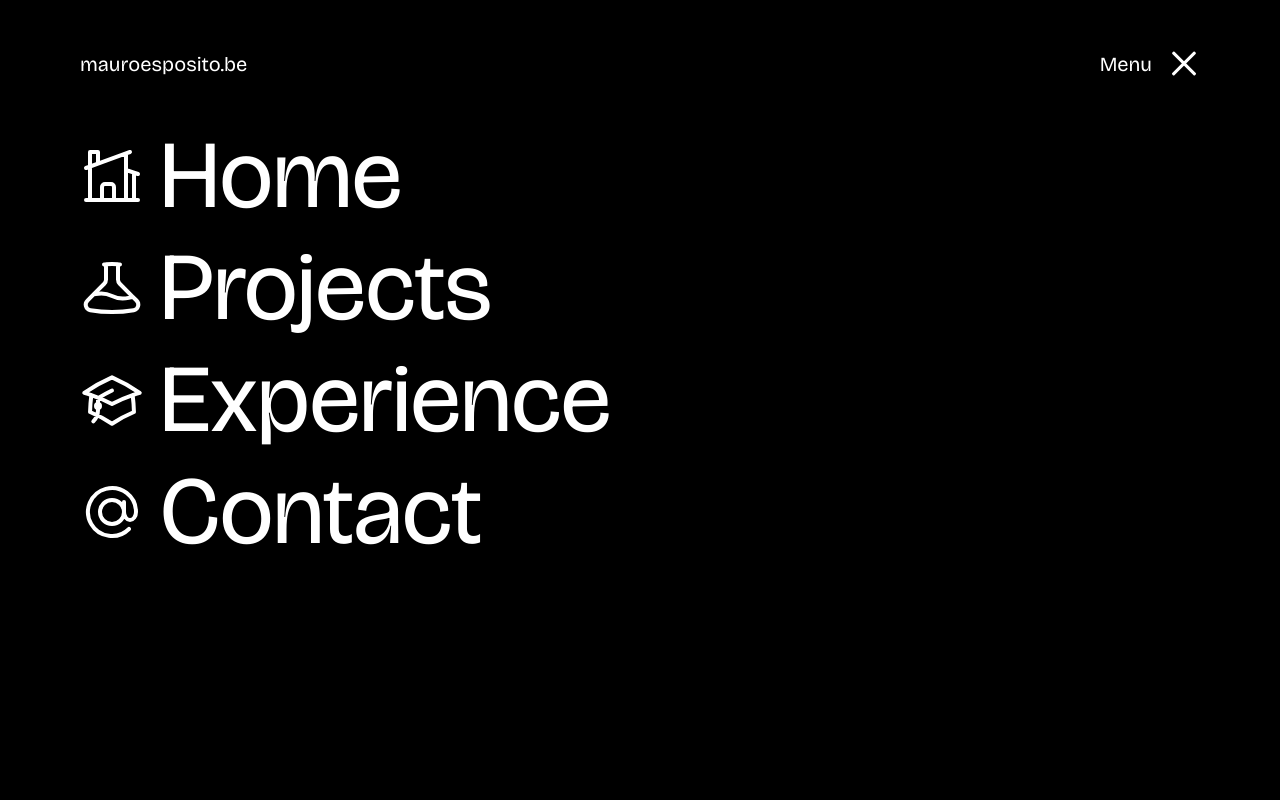
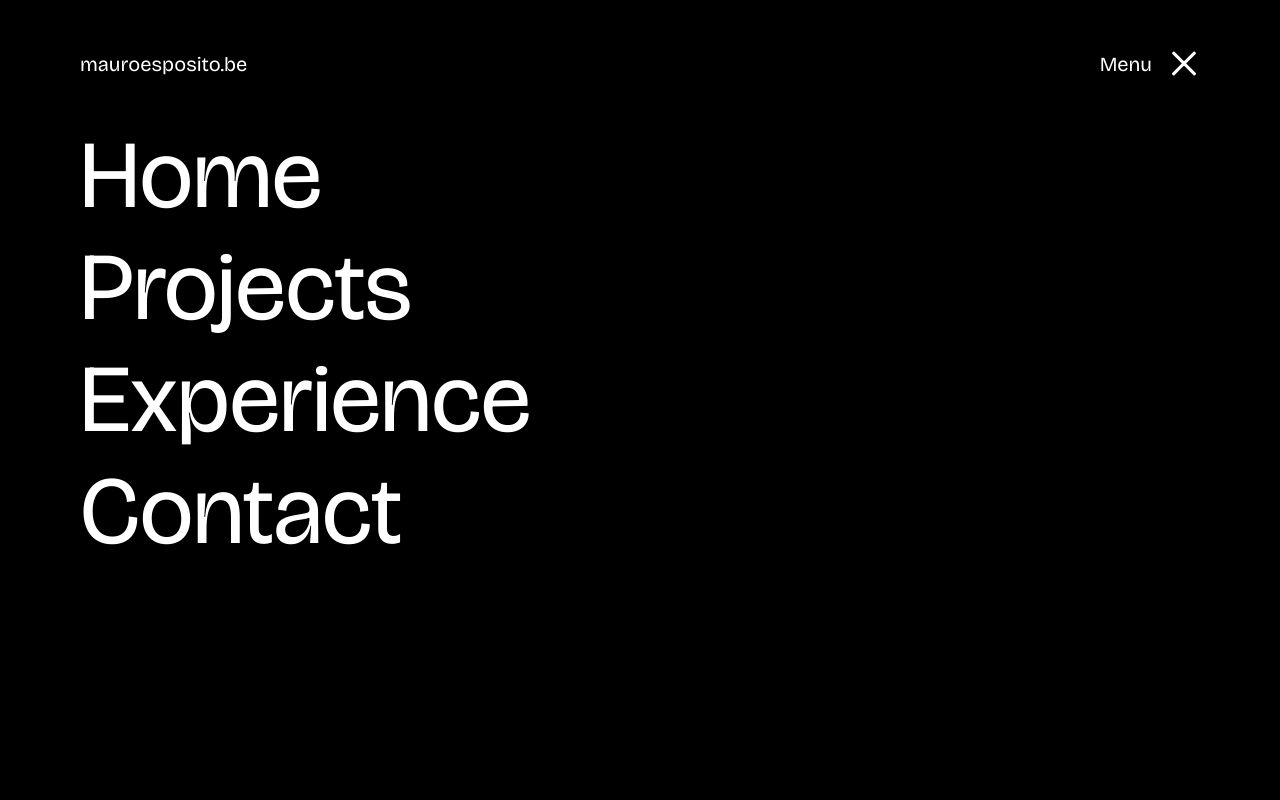
Before and after one commit to MorroCodes/2k25-portfolio, a SvelteKit app: page /experience in a window 1280 px wide. Both pictures are taken after a click on the element 1184 px from the left and 64 px from the top of the page. Shown: the top 800 px of the page. Built offline with nearby package versions, Linux system fonts and the light colour scheme.

Commit message:
Abstract menu links and add icon animation

```diff
--- /dev/null
+++ b/src/lib/components/MenuLink.svelte
@@ -0,0 +1,35 @@
+<script lang="ts">
+    let {url, text, page, icon} = $props();
+    import gsap from "gsap";
+    import { onMount } from "svelte";
+    let link: Element;
+    let iconContainer: Element;
+    let animation: gsap.core.Timeline;
+    onMount(() => {
+        animation = gsap.timeline({paused:true })
+        animation.to(iconContainer, {
+            width: getAutoWidth(),
+            duration: .3
+        })
+    });
+
+    function getAutoWidth() {
+        return iconContainer.querySelector('svg')?.getBoundingClientRect().width;
+    }
+
+
+</script>
+
+<a href="{url}"
+aria-current={page.url.pathname === '{url}'}
+bind:this={link}
+on:mouseenter={() => { animation.play() }}
+on:mouseleave={() => { animation.reverse() }}
+>
+    <div class="flex items-center group-hover:opacity-60 hover:!opacity-100 transition duration-300">
+        <span class="icon w-0 overflow-hidden" bind:this={iconContainer}>
+            {@html icon}
+        </span>
+        {text}
+    </div>
+</a>
--- a/src/lib/components/ProjectTeaser.svelte
+++ b/src/lib/components/ProjectTeaser.svelte
@@ -2,11 +2,11 @@
     import ParallaxImage from '$lib/components/ParallaxImage.svelte';
     let { imageSrc, title, year, url } = $props();
 </script>
-<article class="relative group">
-    <div class="flex justify-between flex-wrap">
+<article class="relative group mt-2">
+    <div class="flex justify-between flex-wrap items-center">
         <h2 class="gsap-title text-2xl  sm:text-5xl !normal-case">
             <span class="block clip-path-full">
-                <span class="gsap-title-row">
+                <span class="gsap-title-row mb-2">
                     {title}
                 </span>
             </span>
@@ -20,10 +20,14 @@
         </p>
     </div>
 
-    <div class="w-full relative after:absolute after:opacity-50 after:inset-0 after:bg-gradient-to-t after:from-violet-500 after:to-transparent after:transition  group-hover:after:opacity-0">
+    <div class="w-full relative after:absolute after:opacity-50 after:inset-0 after:bg-gradient-to-t after:from-violet-500 after:to-transparent after:transition  group-hover:after:opacity-0 mb-2">
         <ParallaxImage {imageSrc} imageWidth="1903" imageHeight="1080"/>
     </div>
-    <a href="{url}" class="inline-block text-xl border-b border-black sm:text-3xl after:absolute after:z-10 after:inset-0">
-        Discover
+    <a href="{url}" class="gsap-title inline-block text-xl border-b border-black sm:text-3xl after:absolute after:z-10 after:inset-0">
+        <span class="block clip-path-full">
+            <span class="gsap-title-row mb-2">
+                Discover
+            </span>
+        </span>
     </a>
 </article>
--- /dev/null
+++ b/src/lib/icons.ts
@@ -0,0 +1,4 @@
+export const homeIcon = `<svg class="size-8 md:size-16" xmlns="http://www.w3.org/2000/svg" fill="none" viewBox="0 0 24 24" stroke-width="1.5" stroke="currentColor" ><path stroke-linecap="round" stroke-linejoin="round" d="M8.25 21v-4.875c0-.621.504-1.125 1.125-1.125h2.25c.621 0 1.125.504 1.125 1.125V21m0 0h4.5V3.545M12.75 21h7.5V10.75M2.25 21h1.5m18 0h-18M2.25 9l4.5-1.636M18.75 3l-1.5.545m0 6.205 3 1m1.5.5-1.5-.5M6.75 7.364V3h-3v18m3-13.636 10.5-3.819" /></svg>`
+export const projectIcon = `<svg class="size-8 md:size-16" xmlns="http://www.w3.org/2000/svg" fill="none" viewBox="0 0 24 24" stroke-width="1.5" stroke="currentColor" ><path stroke-linecap="round" stroke-linejoin="round" d="M9.75 3.104v5.714a2.25 2.25 0 0 1-.659 1.591L5 14.5M9.75 3.104c-.251.023-.501.05-.75.082m.75-.082a24.301 24.301 0 0 1 4.5 0m0 0v5.714c0 .597.237 1.17.659 1.591L19.8 15.3M14.25 3.104c.251.023.501.05.75.082M19.8 15.3l-1.57.393A9.065 9.065 0 0 1 12 15a9.065 9.065 0 0 0-6.23-.693L5 14.5m14.8.8 1.402 1.402c1.232 1.232.65 3.318-1.067 3.611A48.309 48.309 0 0 1 12 21c-2.773 0-5.491-.235-8.135-.687-1.718-.293-2.3-2.379-1.067-3.61L5 14.5" /></svg>`
+export const experienceIcon = `<svg class="size-8 md:size-16" xmlns="http://www.w3.org/2000/svg" fill="none" viewBox="0 0 24 24" stroke-width="1.5" stroke="currentColor"><path stroke-linecap="round" stroke-linejoin="round" d="M4.26 10.147a60.438 60.438 0 0 0-.491 6.347A48.62 48.62 0 0 1 12 20.904a48.62 48.62 0 0 1 8.232-4.41 60.46 60.46 0 0 0-.491-6.347m-15.482 0a50.636 50.636 0 0 0-2.658-.813A59.906 59.906 0 0 1 12 3.493a59.903 59.903 0 0 1 10.399 5.84c-.896.248-1.783.52-2.658.814m-15.482 0A50.717 50.717 0 0 1 12 13.489a50.702 50.702 0 0 1 7.74-3.342M6.75 15a.75.75 0 1 0 0-1.5.75.75 0 0 0 0 1.5Zm0 0v-3.675A55.378 55.378 0 0 1 12 8.443m-7.007 11.55A5.981 5.981 0 0 0 6.75 15.75v-1.5" /></svg>`
+export const contactIcon = `<svg class="size-8 md:size-16" xmlns="http://www.w3.org/2000/svg" fill="none" viewBox="0 0 24 24" stroke-width="1.5" stroke="currentColor"><path stroke-linecap="round" stroke-linejoin="round" d="M16.5 12a4.5 4.5 0 1 1-9 0 4.5 4.5 0 0 1 9 0Zm0 0c0 1.657 1.007 3 2.25 3S21 13.657 21 12a9 9 0 1 0-2.636 6.364M16.5 12V8.25" /></svg>`
--- a/src/routes/+layout.svelte
+++ b/src/routes/+layout.svelte
@@ -4,29 +4,26 @@
 	import '../app.css';
 	import 'lenis/dist/lenis.css'
 	import { scrollState, initializeScroll } from '$lib/states/scrollState.svelte';
-	import gsap from "gsap";
 	import { Flip } from "gsap/all";
     import { afterNavigate, beforeNavigate } from '$app/navigation';
+    import MenuLink from '$lib/components/MenuLink.svelte';
+	import { contactIcon, experienceIcon, homeIcon, projectIcon } from '$lib/icons';
 
 	let { children } = $props();
 
 	let menuOpen = $state(false);
-	let titlesHaveAnimated = $state(false);
+	let flipState: Flip.FlipState;
+
+
 	onMount(()=> {
 		initializeScroll();
-		setTitleAnimations();
 	});
 
-
-
 	function setTitleAnimations() {
-		if (titlesHaveAnimated === true) {
-			return;
-		}
 		let animatedTitles = document.querySelectorAll('.gsap-title');
 		animatedTitles.forEach((animatedTitle) => {
-			gsap.set(animatedTitle, { opacity: 1 });
-			gsap.from(animatedTitle.querySelectorAll('.gsap-title-row'),
+			scrollState.gsap.set(animatedTitle, { opacity: 1 });
+			scrollState.gsap.from(animatedTitle.querySelectorAll('.gsap-title-row'),
 			{
                 y: '12rem',
                 rotate: '5deg',
@@ -42,20 +39,15 @@
             }
 		);
 		});
-		titlesHaveAnimated = true;
 	}
 
 	function toggleMenu() {
 		menuOpen = !menuOpen;
 	}
-    let flipState: Flip.FlipState;
 
 	beforeNavigate((navigation) => {
 		menuOpen = false;
-		titlesHaveAnimated = false;
 		flipState = Flip.getState('.gsap-flip-image');
-		console.log(navigation);
-		console.log(flipState);;
 	});
 
 	afterNavigate((navigation) => {
@@ -76,15 +68,14 @@
 	});
 
 	$effect(() => {
-
 		if (menuOpen) {
 			scrollState.lenis.stop();
-			gsap.to('#mainNavigation', {
+			scrollState.gsap.to('#mainNavigation', {
 				bottom: 0,
 				duration: .7,
 				ease: 'power2.inOut'
 			});
-			gsap.fromTo('#mainNavigation a',
+			scrollState.gsap.fromTo('#mainNavigation a',
 				{
 					opacity: 0,
 					x: '-12rem',
@@ -101,14 +92,14 @@
 
 		} else {
 			scrollState.lenis.start();
-			gsap.to('#mainNavigation a', {
+			scrollState.gsap.to('#mainNavigation a', {
 				opacity: 0,
 				x: '12rem',
 				ease: 'power3.in',
 				duration: .4,
 				stagger: -.07,
 			});
-			gsap.to('#mainNavigation', {
+			scrollState.gsap.to('#mainNavigation', {
 				bottom: '100%',
 				duration: .7,
 				ease: 'power2.inOut',
@@ -120,43 +111,21 @@
 
 </script>
 <div class="fixed bg-black top-0 left-0 right-0 bottom-full z-20 overflow-hidden" id="mainNavigation">
-	<nav class="container text-white flex flex-col text-4xl sm:text-8xl pt-16 md:pt-32 gap-4">
-		<a href="/" aria-current={page.url.pathname === '/'} class="flex items-center gap-4">
-			<svg class="size-8 md:size-16" xmlns="http://www.w3.org/2000/svg" fill="none" viewBox="0 0 24 24" stroke-width="1.5" stroke="currentColor" >
-				<path stroke-linecap="round" stroke-linejoin="round" d="M8.25 21v-4.875c0-.621.504-1.125 1.125-1.125h2.25c.621 0 1.125.504 1.125 1.125V21m0 0h4.5V3.545M12.75 21h7.5V10.75M2.25 21h1.5m18 0h-18M2.25 9l4.5-1.636M18.75 3l-1.5.545m0 6.205 3 1m1.5.5-1.5-.5M6.75 7.364V3h-3v18m3-13.636 10.5-3.819" />
-			</svg>
-			Home
-		</a>
-
-		<a href="/projects" aria-current={page.url.pathname === '/projects'} class="flex items-center gap-4">
-			<svg class="size-8 md:size-16" xmlns="http://www.w3.org/2000/svg" fill="none" viewBox="0 0 24 24" stroke-width="1.5" stroke="currentColor" >
-				<path stroke-linecap="round" stroke-linejoin="round" d="M9.75 3.104v5.714a2.25 2.25 0 0 1-.659 1.591L5 14.5M9.75 3.104c-.251.023-.501.05-.75.082m.75-.082a24.301 24.301 0 0 1 4.5 0m0 0v5.714c0 .597.237 1.17.659 1.591L19.8 15.3M14.25 3.104c.251.023.501.05.75.082M19.8 15.3l-1.57.393A9.065 9.065 0 0 1 12 15a9.065 9.065 0 0 0-6.23-.693L5 14.5m14.8.8 1.402 1.402c1.232 1.232.65 3.318-1.067 3.611A48.309 48.309 0 0 1 12 21c-2.773 0-5.491-.235-8.135-.687-1.718-.293-2.3-2.379-1.067-3.61L5 14.5" />
-			</svg>
-			  Projects
-		</a>
-
-		<a href="/experience" aria-current={page.url.pathname === '/experience'} class="flex items-center gap-4">
-			<svg class="size-8 md:size-16" xmlns="http://www.w3.org/2000/svg" fill="none" viewBox="0 0 24 24" stroke-width="1.5" stroke="currentColor">
-				<path stroke-linecap="round" stroke-linejoin="round" d="M4.26 10.147a60.438 60.438 0 0 0-.491 6.347A48.62 48.62 0 0 1 12 20.904a48.62 48.62 0 0 1 8.232-4.41 60.46 60.46 0 0 0-.491-6.347m-15.482 0a50.636 50.636 0 0 0-2.658-.813A59.906 59.906 0 0 1 12 3.493a59.903 59.903 0 0 1 10.399 5.84c-.896.248-1.783.52-2.658.814m-15.482 0A50.717 50.717 0 0 1 12 13.489a50.702 50.702 0 0 1 7.74-3.342M6.75 15a.75.75 0 1 0 0-1.5.75.75 0 0 0 0 1.5Zm0 0v-3.675A55.378 55.378 0 0 1 12 8.443m-7.007 11.55A5.981 5.981 0 0 0 6.75 15.75v-1.5" />
-			</svg>
-			Experience
-		</a>
-		<a href="/contact" aria-current={page.url.pathname === '/about'} class="flex items-center gap-4">
-			<svg class="size-8 md:size-16" xmlns="http://www.w3.org/2000/svg" fill="none" viewBox="0 0 24 24" stroke-width="1.5" stroke="currentColor">
-				<path stroke-linecap="round" stroke-linejoin="round" d="M16.5 12a4.5 4.5 0 1 1-9 0 4.5 4.5 0 0 1 9 0Zm0 0c0 1.657 1.007 3 2.25 3S21 13.657 21 12a9 9 0 1 0-2.636 6.364M16.5 12V8.25" />
-			  </svg>
-			Contact
-		</a>
+	<nav class="container text-white flex flex-col text-4xl sm:text-8xl pt-16 md:pt-32 gap-4 group">
+		<MenuLink text="Home" page={page} icon={homeIcon} url="/" />
+		<MenuLink text="Projects" page={page} icon={projectIcon} url="/projects" />
+		<MenuLink text="Experience" page={page} icon={experienceIcon} url="/experience" />
+		<MenuLink text="Contact" page={page} icon={contactIcon} url="/contact" />
 	</nav>
 </div>
 <header class="sticky top-0 h-16 md:h-32 z-20 flex items-center bg-transparent mix-blend-difference">
 	<nav class="container flex justify-between items-center gap-2 sm:text-xl transition duration-300 mix-blend-difference	text-white">
 		<a href="/" class="visibility-none">mauroesposito.be</a>
 		<div class="flex">
-			<button onclick="{toggleMenu}" class="pr-2 md:pr-4">
+			<button on:click="{toggleMenu}" class="pr-2 md:pr-4">
 				Menu
 			</button>
-			<div onclick="{toggleMenu}" class="flex items-center burger {menuOpen ? 'active': ''}" >
+			<div on:click="{toggleMenu}" class="flex items-center burger {menuOpen ? 'active': ''}" >
 				<div class="line top"></div>
 				<div class="line middle"></div>
 				<div class="line bottom"></div>
--- a/src/routes/experience/+page.svelte
+++ b/src/routes/experience/+page.svelte
@@ -11,7 +11,7 @@
       year: "2020 - 2024"
     },
     {
-      company: "Desingosource",
+      company: "Designosource",
       contribution: "Front-end developer",
       year: "2019 - 2020"
     },
@@ -32,23 +32,5 @@
         <p class="text-xl">{experience.year}</p>
       </div>
     {/each}
-
   </div>
-
 </div>
-  <!-- Content Sections -->
-  <section id="section1" class="h-screen bg-[#FAF9F6] flex items-center justify-center">
-    <h1 class="text-4xl font-bold">Light Background</h1>
-  </section>
-
-  <section id="section2" class="h-screen bg-black flex items-center justify-center">
-    <h1 class="text-4xl font-bold text-white">Dark Background</h1>
-  </section>
-
-  <section id="section3" class="h-screen bg-gray-700 flex items-center justify-center">
-    <h1 class="text-4xl font-bold text-white">Another Dark Section</h1>
-  </section>
-
-  <section id="section4" class="h-screen bg-[#FAF9F6] flex items-center justify-center">
-    <h1 class="text-4xl font-bold">Back to Light Background</h1>
-  </section>
```
